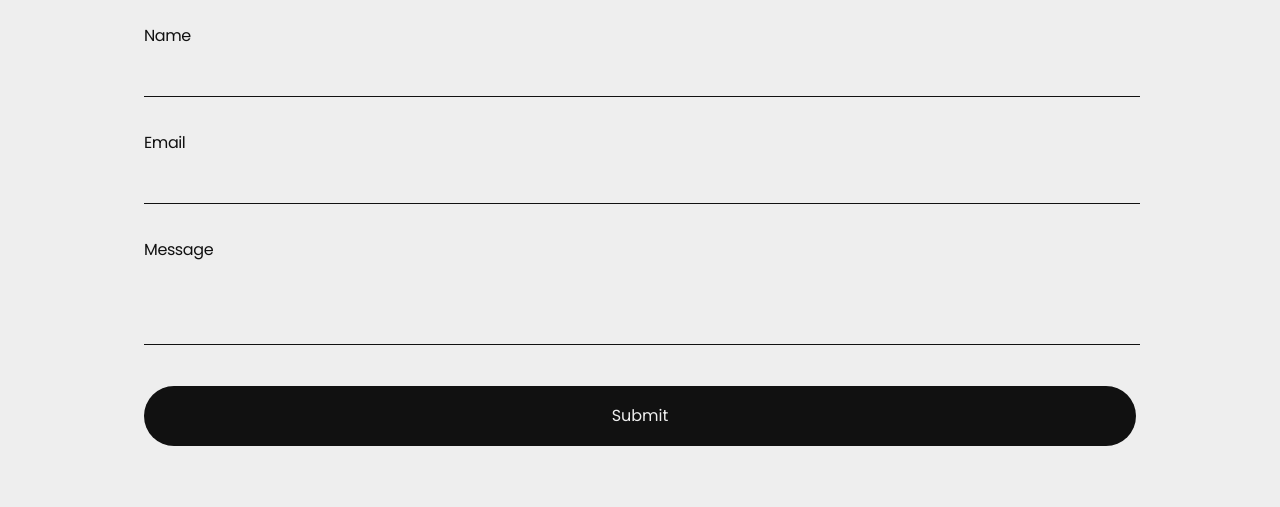
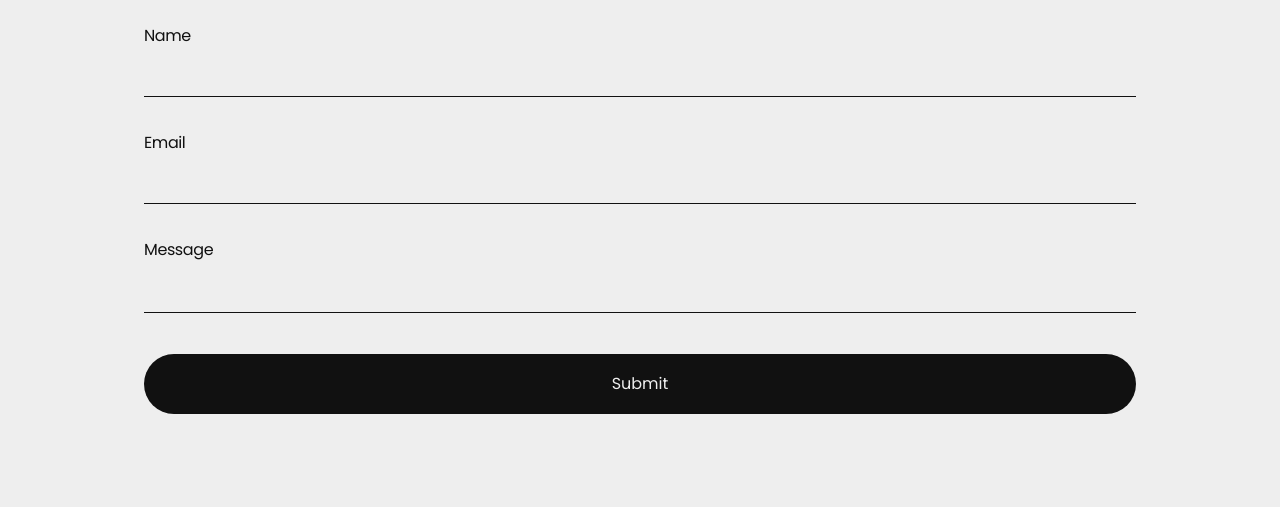
Before and after one commit to fathulfahmy/site, an Astro site: page /contact in a window 1280 px wide. Shown: the part 202-709 px from the top of the page. Built offline with nearby package versions, Linux system fonts and the light colour scheme; Astro itself is replaced by a stand-in of ours; a web font is replaced by a local one.

Commit message:
fix: input overflow

```diff
--- a/src/components/contact/ContactForm.astro
+++ b/src/components/contact/ContactForm.astro
@@ -6,7 +6,7 @@
   <input type="email" name="user_email" required />
 
   <p>Message</p>
-  <textarea name="message" required></textarea>
+  <textarea name="message" rows="1" required></textarea>
 
   <button type="submit" id="contact__submit">Submit</button>
 </form>
@@ -25,6 +25,7 @@
     width: 100%;
     border-bottom: 1px solid var(--color-black);
     margin: var(--space-s) 0 var(--space-l);
+    padding: 1px 0;
   }
 
   textarea {
```
